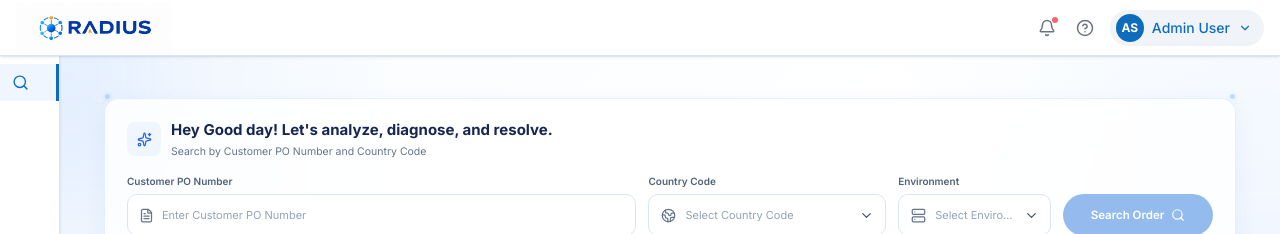
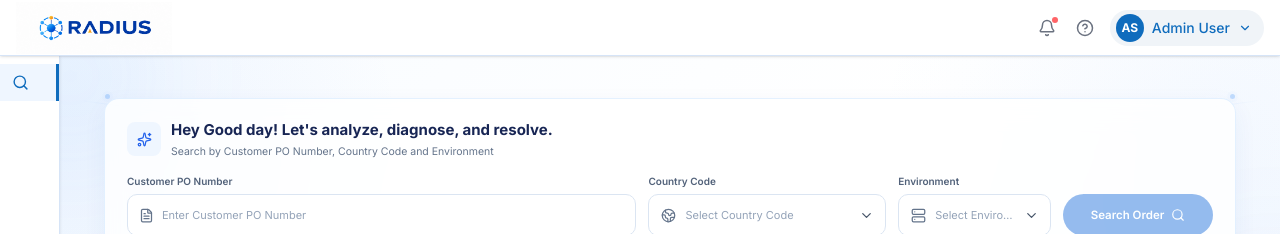
Before and after one commit to im-charmi152/Impulse_Tool, a React (Vite) app in the folder my-dashboard/: page / in a window 1280 px wide. Shown: the top 234 px of the page. Built offline with nearby package versions, Linux system fonts and the light colour scheme.

Commit message:
text changes 1

```diff
--- a/my-dashboard/src/components/search/DashboardSearch.jsx
+++ b/my-dashboard/src/components/search/DashboardSearch.jsx
@@ -818,7 +818,7 @@ export default function DashboardSearch({
             </h2>
 
             <p>
-              Search by Customer PO Number and Country Code
+              Search by Customer PO Number, Country Code and Environment
             </p>
 
           </div>
```
